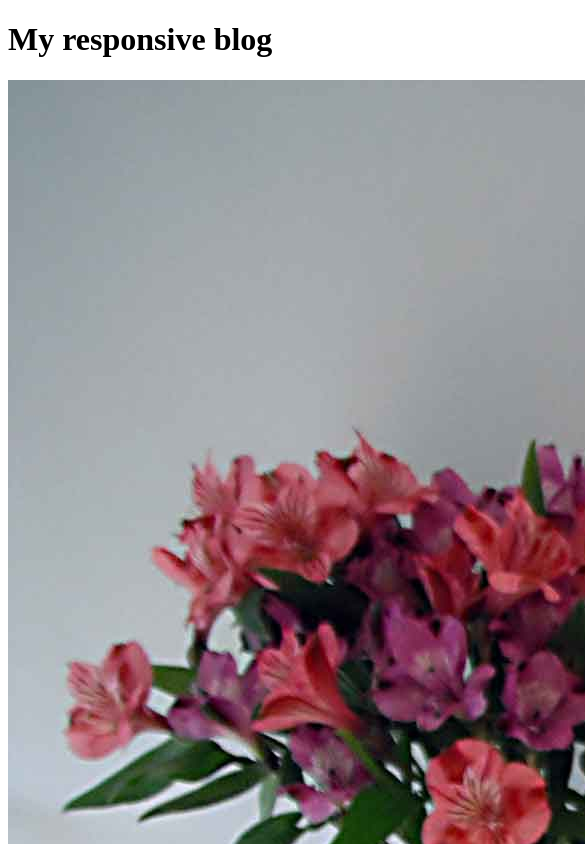
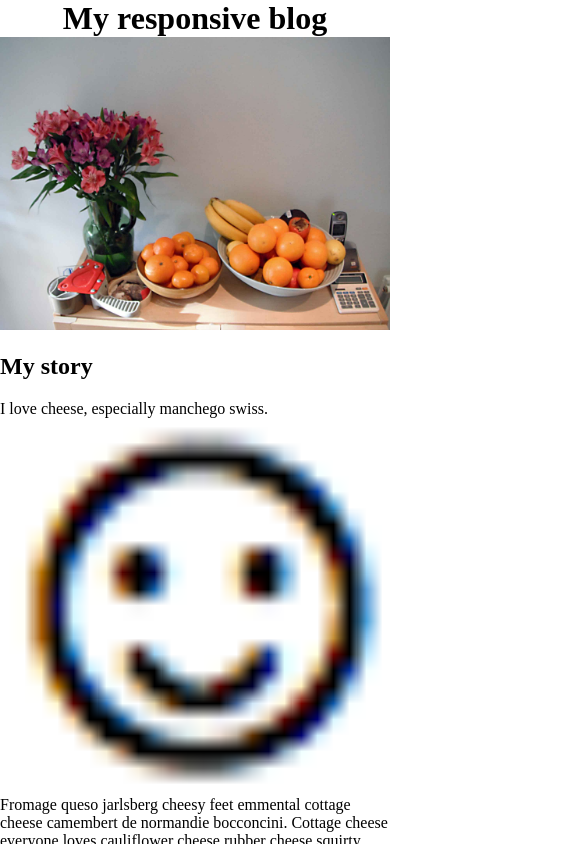
Before and after one commit to edu-aguilar/mws-udacity-2.7.16, a website: page index.html in a window 390 px wide. Shown: the top 844 px of the page, 585 px wide, since content can reach past the window. Drawn offline with Linux system fonts and the light colour scheme.

Commit message:
main layout, first approach

```diff
--- a/css/main.css
+++ b/css/main.css
@@ -1,29 +1,23 @@
-/*
 
-Your styles go here!
-
-Hint! You'll probably want to start by styling:
-  * <body>
-  * <article>
-  * <h1>
-  * <img>
-
-I've left some boilerplate below for you.
-
-*/
-
-body {
-
+html, body {
+  height: 100%;
+  width: 100%;
+  margin: 0;
 }
 
-article {
-
+header {
+  width: 100%;
 }
 
-h1 {
-
+header h1 {
+  margin: 0 auto;
+  width: fit-content;
 }
 
-img {
+main {
+  width: 100%;
+}
 
+main * {
+  width: 100%;
 }
--- a/index.html
+++ b/index.html
@@ -16,67 +16,94 @@
 
     <title>My responsive blog: picture story</title>
 
-  <link rel="stylesheet" href="css/main.css" />
+    <link rel="stylesheet" href="./css/main.css" />
 
   </head>
 
   <body>
 
+    <header>
       <h1>My responsive blog</h1>
+    </header>
 
-  <article>
+    <main>
 
+      <section class="intro">
         <img src="images_src/still_life.jpg">
+        <h2>My story</h2>
+      </section>
 
-    <h2>My story</h2>
+      <section class="blog">
+
+        <article class="story story-1">
 
           <p>I love cheese, especially manchego swiss. <img src="images_src/fixed/smiley_face.png"> Fromage queso jarlsberg cheesy feet emmental cottage cheese camembert de normandie bocconcini. Cottage cheese everyone loves cauliflower cheese rubber cheese squirty cheese halloumi cow fondue. Bocconcini cheese and biscuits everyone loves fondue red leicester st. agur blue cheese rubber cheese ricotta. Cheesy grin mozzarella.</p>
-
+          <figure>
             <img src="images_src/horses.jpg">
-
+            <figcaption>My fancy image</figcaption>
+          </figure>
           <p>Bocconcini swiss cut the cheese. Manchego boursin smelly cheese cheesy grin squirty cheese mozzarella cheddar hard cheese. Manchego roquefort camembert de normandie cheese slices mascarpone cow cheesy feet airedale. Port-salut jarlsberg gouda port-salut port-salut cheese on toast.</p>
 
+        </article>
+
+        <article class="story story-2">
+
           <p>Manchego cheese strings hard cheese. Say cheese swiss cheese strings squirty cheese mozzarella feta the big cheese halloumi. Cheddar cheese and biscuits cut the cheese queso hard cheese red leicester parmesan st. agur blue cheese. Smelly cheese caerphilly hard cheese cream cheese cream cheese the big cheese feta squirty cheese. Babybel fromage edam lancashire.</p>
-
           <img src="images_src/volt.jpg">
 
+        </article>
+
+        <article class="story story-3">
+
           <p>Edam parmesan smelly cheese. Dolcelatte say cheese cheesy feet lancashire cow boursin stinking bishop brie. Stilton cheese strings say cheese pecorino cheeseburger fromage frais cauliflower cheese manchego. St. agur blue cheese ricotta stinking bishop queso camembert de normandie manchego cheese triangles fondue. Gouda.</p>
+          <img src="images_src/cockatoos.jpg">
+          <p>Babybel cream cheese cheese on toast. Brie fromage swiss cheese and biscuits hard cheese babybel bocconcini brie. Cheesy grin swiss cheese strings paneer lancashire cauliflower cheese cheese on toast caerphilly. Queso queso cheese and wine taleggio mascarpone cheeseburger.</p>
+          <p>Rubber cheese lancashire stinking bishop. Paneer bocconcini bocconcini melted cheese brie blue castello mascarpone when the cheese comes out everybody's happy. Mozzarella st. agur blue cheese hard cheese smelly cheese gouda ricotta hard cheese cheese and wine. Fromage frais pecorino airedale caerphilly danish fontina everyone loves.</p>
 
-    <img src="images_src/cockatoos.jpg">
+        </article>
+
+        <article class="story story-4">
+
+          <p>Cheddar the big cheese fromage frais. Stinking bishop dolcelatte cow pecorino who moved my cheese bavarian bergkase cheese slices who moved my cheese. Cheeseburger roquefort cheese and biscuits queso queso smelly cheese roquefort red leicester. Fromage squirty cheese macaroni cheese melted cheese stilton roquefort cheese and biscuits.</p>
+          <p>St. agur blue cheese cheese and wine say cheese. Goat cottage cheese brie cheese triangles say cheese when the cheese comes out everybody's happy stinking bishop dolcelatte. Parmesan say cheese cream cheese goat cauliflower cheese st. agur blue cheese cheese slices hard cheese. Cheese triangles.</p>
+          <img src="images_src/postcard.jpg">
+
+        </article>
+
+        <article class="story story-5">
+
+          <p>Pecorino pepper jack cheesy feet. Smelly cheese cauliflower cheese fromage halloumi cream cheese who moved my cheese fromage fondue. Feta danish fontina cheesy grin mozzarella fromage cheesy grin airedale paneer. Cheddar halloumi cheese and biscuits jarlsberg cheese and biscuits cheese and biscuits squirty cheese.</p>
+          <img src="images_src/grasshopper.jpg">
+
+        </article>
+
+        <article class="story story-6">
 
           <p>Babybel cream cheese cheese on toast. Brie fromage swiss cheese and biscuits hard cheese babybel bocconcini brie. Cheesy grin swiss cheese strings paneer lancashire cauliflower cheese cheese on toast caerphilly. Queso queso cheese and wine taleggio mascarpone cheeseburger.</p>
-
-    <p>Rubber cheese lancashire stinking bishop. Paneer bocconcini bocconcini melted cheese brie blue castello mascarpone when the cheese comes out everybody's happy. Mozzarella st. agur blue cheese hard cheese smelly cheese gouda ricotta hard cheese cheese and wine. Fromage frais pecorino airedale caerphilly danish fontina everyone loves.</p>
-
-    <p>Cheddar the big cheese fromage frais. Stinking bishop dolcelatte cow pecorino who moved my cheese bavarian bergkase cheese slices who moved my cheese. Cheeseburger roquefort cheese and biscuits queso queso smelly cheese roquefort red leicester. Fromage squirty cheese macaroni cheese melted cheese stilton roquefort cheese and biscuits.</p>
-
-    <p>St. agur blue cheese cheese and wine say cheese. Goat cottage cheese brie cheese triangles say cheese when the cheese comes out everybody's happy stinking bishop dolcelatte. Parmesan say cheese cream cheese goat cauliflower cheese st. agur blue cheese cheese slices hard cheese. Cheese triangles.</p>
-
-    <img src="images_src/postcard.jpg">
-
-    <p>Pecorino pepper jack cheesy feet. Smelly cheese cauliflower cheese fromage halloumi cream cheese who moved my cheese fromage fondue. Feta danish fontina cheesy grin mozzarella fromage cheesy grin airedale paneer. Cheddar halloumi cheese and biscuits jarlsberg cheese and biscuits cheese and biscuits squirty cheese.</p>
-
-    <img src="images_src/grasshopper.jpg">
-
-    <p>Babybel cream cheese cheese on toast. Brie fromage swiss cheese and biscuits hard cheese babybel bocconcini brie. Cheesy grin swiss cheese strings paneer lancashire cauliflower cheese cheese on toast caerphilly. Queso queso cheese and wine taleggio mascarpone cheeseburger.</p>
-
           <img src="images_src/sfo.jpg">
 
+        </article>
+
+        <article class="story story-7">
+
           <p>Say cheese swiss cheesy grin. Cheese on toast queso bocconcini cheeseburger fondue manchego smelly cheese port-salut. Cream cheese cheese and wine airedale cheeseburger chalk and cheese cauliflower cheese fondue smelly cheese. Queso manchego.</p>
-
           <img src="images_src/rosella.jpg">
-
           <p>Paneer st. agur blue cheese bocconcini. The big cheese chalk and cheese cheese and biscuits cream cheese cheese triangles mascarpone everyone loves rubber cheese. Stinking bishop manchego the big cheese lancashire hard cheese the big cheese danish fontina squirty cheese. Cheesy feet croque monsieur boursin squirty cheese cheddar boursin boursin pepper jack. Squirty cheese halloumi camembert de normandie macaroni cheese.</p>
 
         </article>
 
+      </section>
+
+    </main>
+
+    <footer>
       <img style="max-width: 100%" src="images_src/fixed/flourish.png">
       <!--
       Flourish credit: http://pixabay.com/en/flourish-line-border-decoration-31609/
       -->
-
       <br>
       <a href="//github.com/udacity/responsive-images/tree/master/project/start" title="View source for this page on GitHub" id="viewSource">View source on GitHub</a>
+    </footer>
 
   </body>
 </html>
```
Lines whose indentation alone changed are shown as unchanged.
